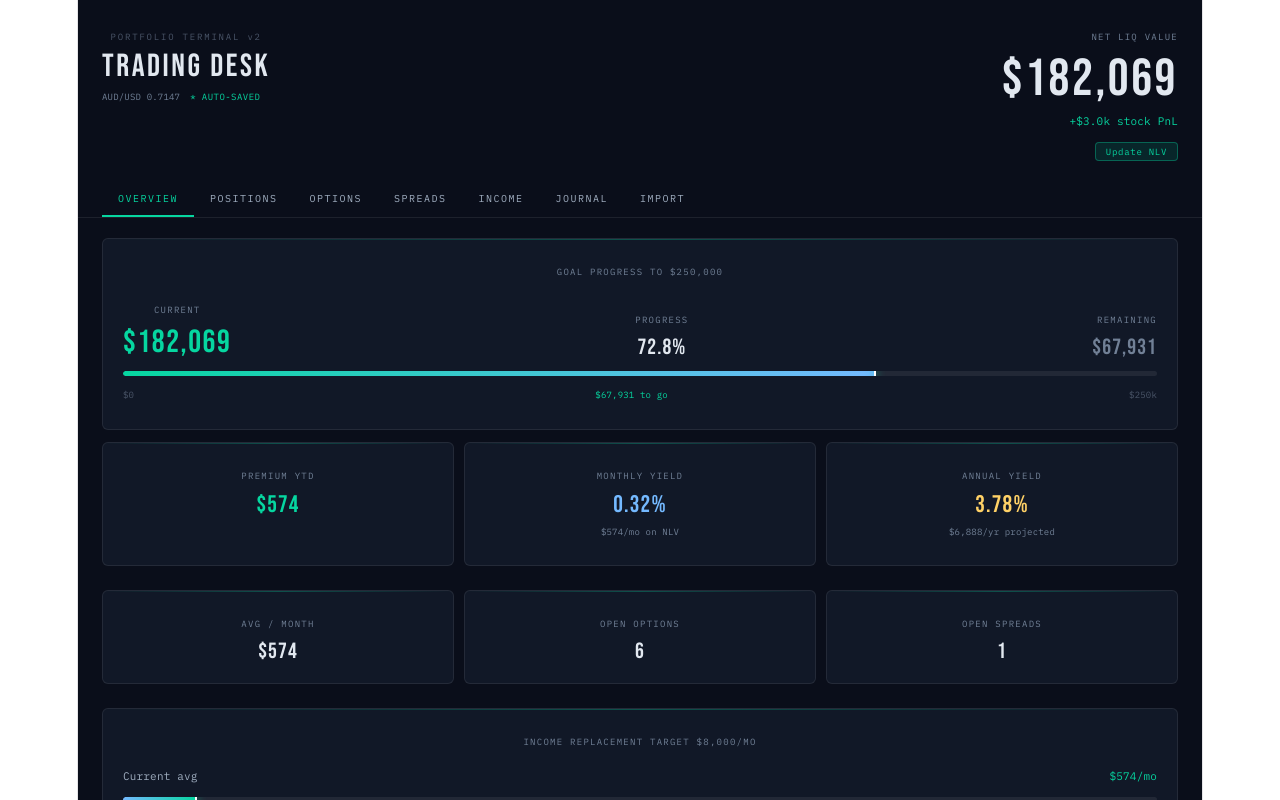
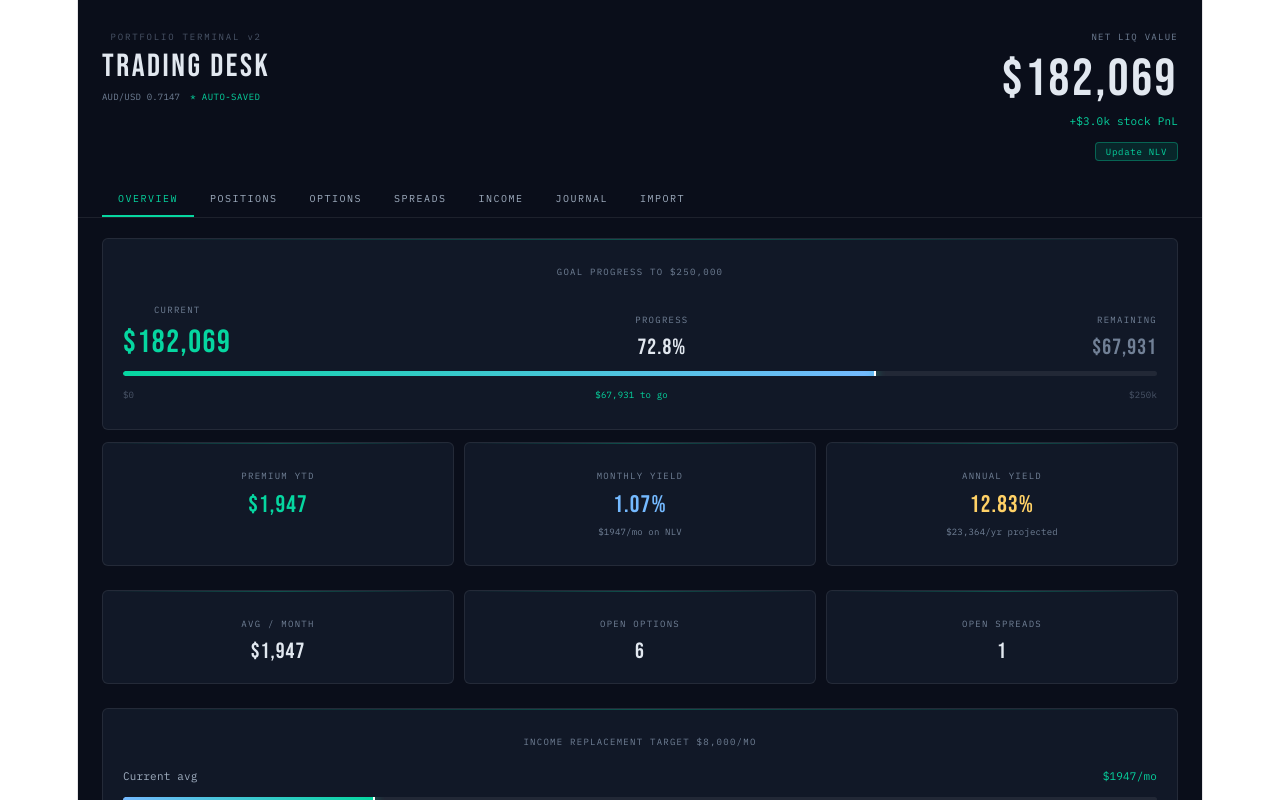
Before and after one commit to mazkali/Trading-desk, a React (Vite) app: page / in a window 1280 px wide. Shown: the top 800 px of the page. Built offline with nearby package versions, Linux system fonts and the light colour scheme.

Commit message:
Update App.jsx

```diff
--- a/src/App.jsx
+++ b/src/App.jsx
@@ -405,19 +405,44 @@ export default function App() {
   var [options,setOptions]=usePersistedState("pt_options",SEED_OPTIONS);
   var [spreads,setSpreads]=usePersistedState("pt_spreads",SEED_SPREADS);
   var [journal,setJournal]=usePersistedState("pt_journal",SEED_JOURNAL);
+  // Hybrid cash-flow income: premium received on opens, PnL on closes/rolls.
+  // EXPIRY and ASSIGNMENT = $0 (premium already counted at open).
+  function cashFlowFor(j) {
+    var price = +j.price || 0;
+    var qty = +j.qty || 0;
+    var pnl = +j.pnl || 0;
+    var contractValue = price * qty * 100;
+    switch (j.action) {
+      case "SELL PUT":
+      case "SELL CALL":
+      case "SELL OPTION":
+        return contractValue;       // cash in
+      case "BUY OPTION":
+        return -contractValue;       // cash out
+      case "SELL SPREAD":
+      case "CLOSE SPREAD":
+      case "ROLL OPTION":
+        return pnl;                  // net of the action, signed
+      case "EXPIRY":
+      case "ASSIGNMENT":
+        return 0;                    // already counted at open
+      default:
+        return 0;                    // stocks etc don't count as options income
+    }
+  }
   var income = (function() {
-    var INCOME_ACTIONS = ["SELL PUT","SELL CALL","BUY OPTION","SELL OPTION","SELL SPREAD","CLOSE SPREAD","ROLL OPTION","ASSIGNMENT","EXPIRY"];
     var buckets = {};
     journal.forEach(function(j) {
-      if (INCOME_ACTIONS.indexOf(j.action) === -1) return;
+      var cf = cashFlowFor(j);
+      if (cf === 0) return;
       var month = (j.date||"").slice(0,7);
       if (!month) return;
-      var pnlUsd = toUSD(j.pnl||0, j.currency||"USD");
+      var cfUsd = toUSD(cf, j.currency||"USD");
       if (!buckets[month]) {
         var d = new Date(month+"-01");
         buckets[month] = { month:month, label:d.toLocaleString("default",{month:"short",year:"2-digit"}), premium:0 };
       }
-      buckets[month].premium += pnlUsd;
+      buckets[month].premium += cfUsd;
     });
     return Object.keys(buckets).sort().map(function(k){
       return Object.assign({}, buckets[k], { premium: Math.round(buckets[k].premium) });
@@ -644,7 +669,7 @@ export default function App() {
             <Card>
               <div style={{display:"flex",justifyContent:"space-between",alignItems:"center",marginBottom:16}}>
                 <div style={{fontSize:9,letterSpacing:"0.14em",textTransform:"uppercase",color:C.textDim}}>Monthly Premium Income</div>
-                <div style={{fontSize:9,color:C.textFaint,fontStyle:"italic"}}>derived from journal</div>
+                <div style={{fontSize:9,color:C.textFaint,fontStyle:"italic"}}>cash flow from journal</div>
               </div>
               {income.length>0?(function(){
                 var maxVal=Math.max.apply(null,income.map(function(m){return Math.abs(m.premium);}));
@@ -667,7 +692,7 @@ export default function App() {
                   </div>
                 );
               })():(
-                <div style={{textAlign:"center",color:C.textFaint,fontSize:11,padding:40}}>No income yet. Add journal entries with PnL on options actions (SELL PUT, SELL CALL, etc.) to populate.</div>
+                <div style={{textAlign:"center",color:C.textFaint,fontSize:11,padding:40}}>No options activity yet. Log SELL PUT, SELL CALL, BUY OPTION, SELL/CLOSE/ROLL SPREAD entries to populate.</div>
               )}
             </Card>
             <div style={{display:"grid",gridTemplateColumns:"repeat(3,1fr)",gap:10,marginBottom:12}}>
```
